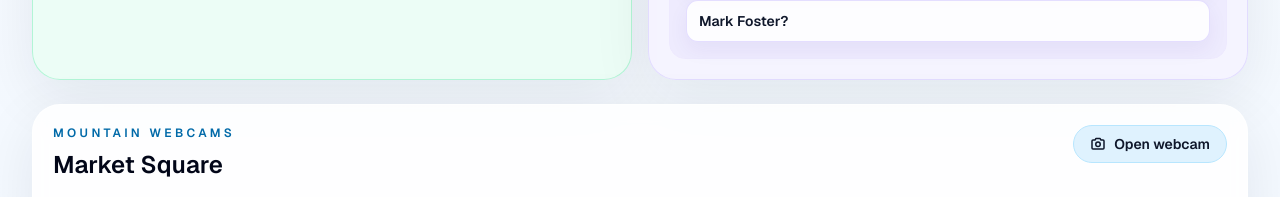
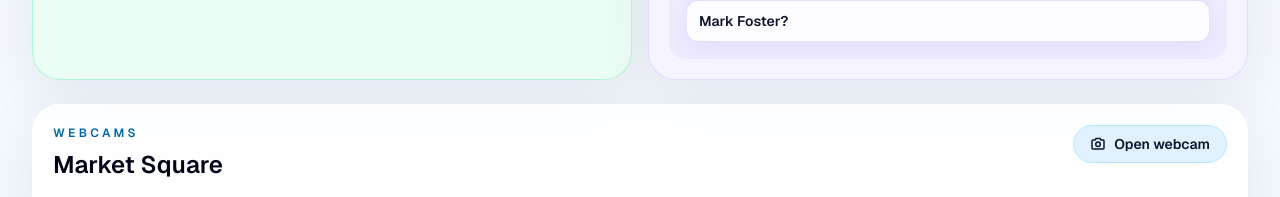
Before and after one commit to yoojene/bgr, a Next.js app: page / in a window 1280 px wide. Shown: the part 2420-2617 px from the top of the page. Built offline with nearby package versions, Linux system fonts and the light colour scheme; no server answers; grey boxes are pictures that could not be loaded.

Commit message:
remove mountain

```diff
--- a/src/components/webcam-carousel.tsx
+++ b/src/components/webcam-carousel.tsx
@@ -22,13 +22,13 @@ export function WebcamCarousel({ webcams, className }: Props) {
 
   function goPrevious() {
     setActiveIndex((current) =>
-      current === 0 ? webcams.length - 1 : current - 1,
+      current === 0 ? webcams.length - 1 : current - 1
     );
   }
 
   function goNext() {
     setActiveIndex((current) =>
-      current === webcams.length - 1 ? 0 : current + 1,
+      current === webcams.length - 1 ? 0 : current + 1
     );
   }
 
@@ -37,7 +37,7 @@ export function WebcamCarousel({ webcams, className }: Props) {
       <div className="flex items-start justify-between gap-3">
         <div>
           <p className="text-xs font-semibold uppercase tracking-[0.28em] text-sky-700">
-            Mountain webcams
+            Webcams
           </p>
           <h2 className="mt-2 text-2xl font-semibold text-slate-950">
             {activeWebcam.title}
@@ -65,7 +65,9 @@ export function WebcamCarousel({ webcams, className }: Props) {
 
       <div className="mt-3 flex items-center justify-between gap-3">
         <div>
-          <p className="text-sm font-semibold text-slate-900">{activeWebcam.name}</p>
+          <p className="text-sm font-semibold text-slate-900">
+            {activeWebcam.name}
+          </p>
           <p className="mt-1 text-sm leading-6 text-slate-600">
             {activeWebcam.description}
           </p>
```
